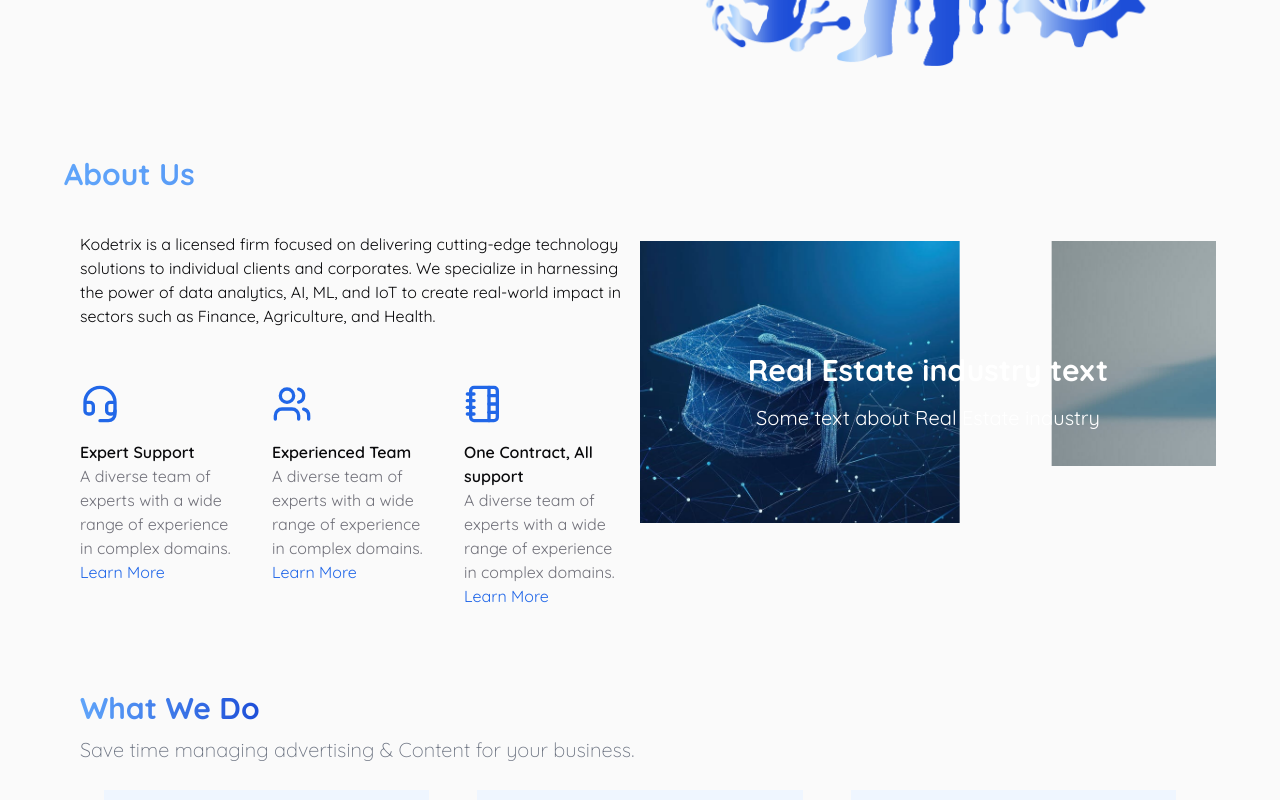
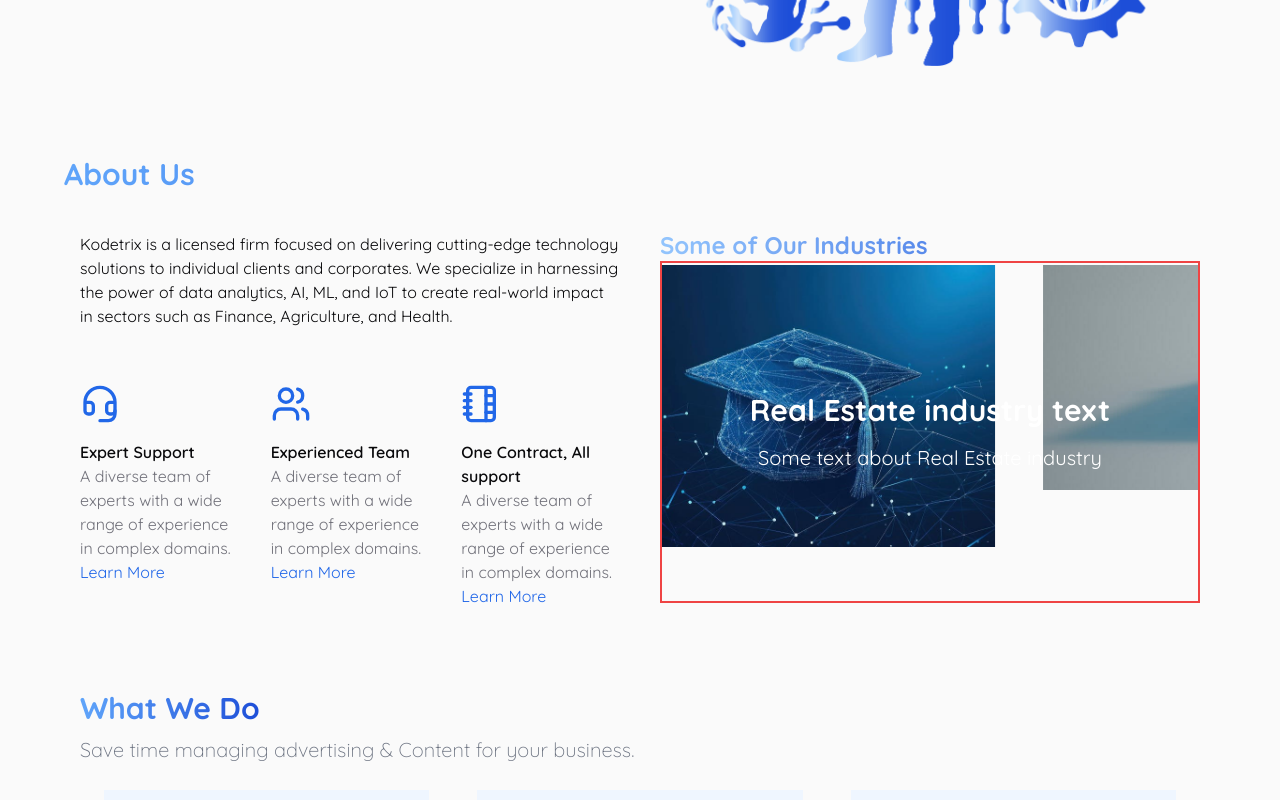
Before and after one commit to Samkipz/kodetrix, a Next.js app: page / in a window 1280 px wide. Shown: the part 644-1444 px from the top of the page. Built offline with nearby package versions, Linux system fonts and the light colour scheme.

Commit message:
Resizing the about corousel

```diff
--- a/app/ui/about/About.jsx
+++ b/app/ui/about/About.jsx
@@ -122,8 +122,6 @@ import {
   Carousel,
   CarouselContent,
   CarouselItem,
-  CarouselNext,
-  CarouselPrevious,
 } from "@/components/ui/carousel";
 import Autoplay from "embla-carousel-autoplay";
 import Image from "next/image";
@@ -166,7 +164,7 @@ export default function CompanyAboutSlider() {
       <h2 className="text-2xl sm:text-3xl md:text-3xl font-bold text-center md:text-left bg-clip-text text-transparent bg-gradient-to-r from-blue-400 to-blue-700">
         About Us
       </h2>
-      <div className="flex flex-col md:flex-row items-center w-full h-full">
+      <div className="flex flex-col gap-2 md:flex-row items-center w-full h-full">
         {/* Left Section */}
         <div className="w-full md:w-1/2 p-4">
           <p className="mt-4 md:mt-6 text-center md:text-left text-sm sm:text-base">
@@ -223,19 +221,22 @@ export default function CompanyAboutSlider() {
         </div>
 
         {/* Right Section */}
-        <div className="w-full md:w-1/2">
+        <div className="w-full md:w-1/2 px-4">
+          <p className="mt-4 text-md sm:text-lg md:text-xl lg:text-2xl font-bold text-center md:text-left bg-clip-text text-transparent bg-gradient-to-r from-blue-300 to-blue-700 whitespace-nowrap">
+            Some of Our Industries
+          </p>
           <Carousel
             setApi={setApi}
             plugins={[plugin.current]}
             onMouseEnter={plugin.current.stop}
             onMouseLeave={plugin.current.reset}
-            className="w-full"
+            className="w-full flex items-center justify-center border-2 border-red-500"
             opts={{
               align: "start",
               loop: true,
             }}
           >
-            <CarouselContent>
+            <CarouselContent className="border-2 border-blue-500">
               {images.map((src, index) => (
                 <CarouselItem key={index} className="relative w-full">
                   <Image
@@ -250,7 +251,7 @@ export default function CompanyAboutSlider() {
               ))}
             </CarouselContent>
 
-            <div className="absolute text-white top-1/3 w-full text-center">
+            <div className="absolute text-white w-full text-center">
               <p className="font-bold text-3xl">{carouselText[current - 1]}</p>
               <div className="flex justify-center gap-2 mt-4">
                 <p className="text-xl px-2">{descriptionText[current - 1]}</p>
```
